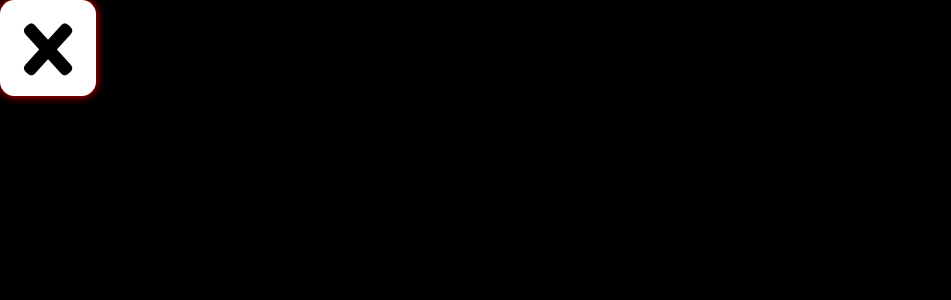
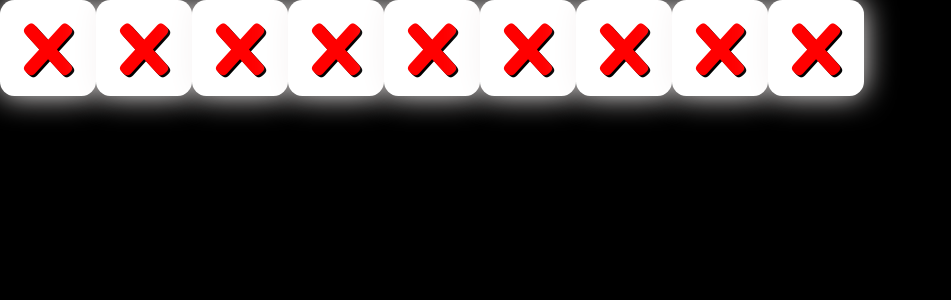
Before and after one commit to shetara2022/Tic-Tac-Toe, a React (Create React App) app: page / in a window 1280 px wide. Shown: the top 300 px of the page, without its empty margins (0-951 px from the left). Built offline with nearby package versions, Linux system fonts and the light colour scheme; a web font is replaced by a local one.

Commit message:
iterate through list and map to box components

```diff
--- a/src/App.css
+++ b/src/App.css
@@ -7,5 +7,4 @@ body{
   background-color: black;
   color:white;
   font-family: 'Lilita One', cursive;
-
 }
--- a/src/App.js
+++ b/src/App.js
@@ -1,10 +1,15 @@
 import './App.css'
-import { Box } from './components/box/Box';
+import { Board } from './components/Board';
 
 function App() {
+  //list of X's named 'board
+  const board = ["X", "X", "X", "X", "X", "X", "X", "X", "X"]
+
+
   return (
     <div className="App">
-      <Box />
+      <Board board={board} />
+
     </div>
   );
 }
--- /dev/null
+++ b/src/components/Board.jsx
@@ -0,0 +1,14 @@
+import React from 'react'
+import { Box } from './box/Box';
+
+export const Board = ({ board, onClick}) => {
+  return (
+      <div>
+          {/* iterate through list and map it to box component */}
+          {board.map((value, index) => {
+              return <Box value={value} onClick={() => onClick(index)} />
+          })}
+
+          </div>
+  )
+}
--- a/src/components/box/Box.jsx
+++ b/src/components/box/Box.jsx
@@ -1,12 +1,12 @@
 import React from 'react'
 import './box.css'
 
-export const Box = ({value, onCick}) => {
+export const Box = ({value, onClick}) => {
 
     //assign color based on value
     const style = value === "X" ? "box x" : "box o"
   return (
-      <button className={style}>X</button>
+      <button className={style} onClick={onClick}>{value}</button>
 
   )
 }
--- a/src/components/box/box.css
+++ b/src/components/box/box.css
@@ -1,7 +1,7 @@
 .box {
     background-color: white;
     border: none;
-    box-shadow: 0px 0px 10px red ;
+    box-shadow: 0px 0px 30px rgb(247, 243, 243) ;
     border-radius: 15%;
     width: 6rem;
     height: 6rem;
@@ -10,5 +10,19 @@
     font-family: 'Fredoka', sans-serif;
     line-height: 4rem;
     margin: 0.5 rem;
+}
+
+.x {
+    color: red;
+    text-shadow: 2px 2px black;
+}
+
+.o {
+    color: blue;
+    text-shadow: 2px 2px black;
+}
+
+.box:hover{
+    box-shadow: 0px 0px 45px rgb(184, 240, 196) ;
 
 }
```
Also changed, not shown: src/components/board.css (added).
